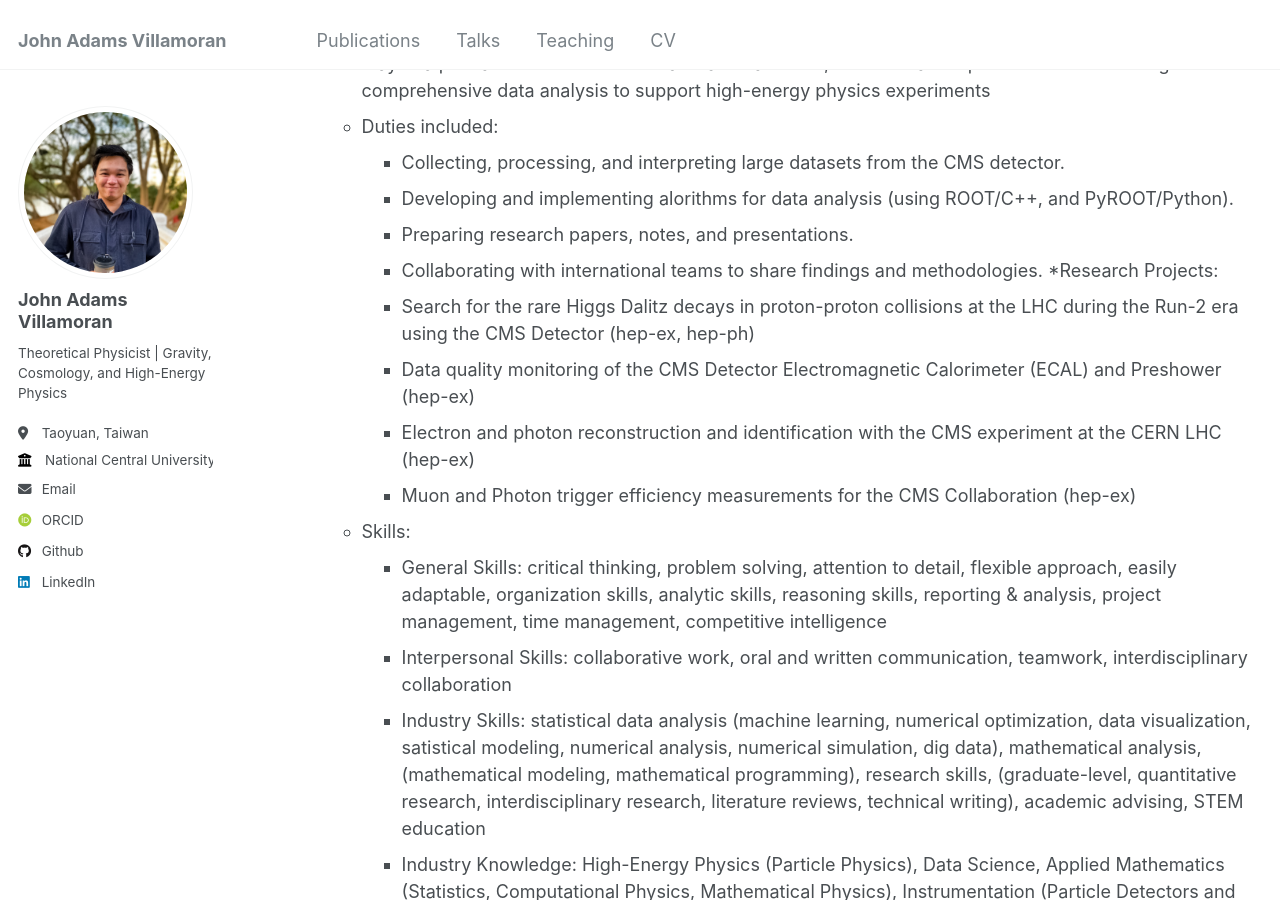
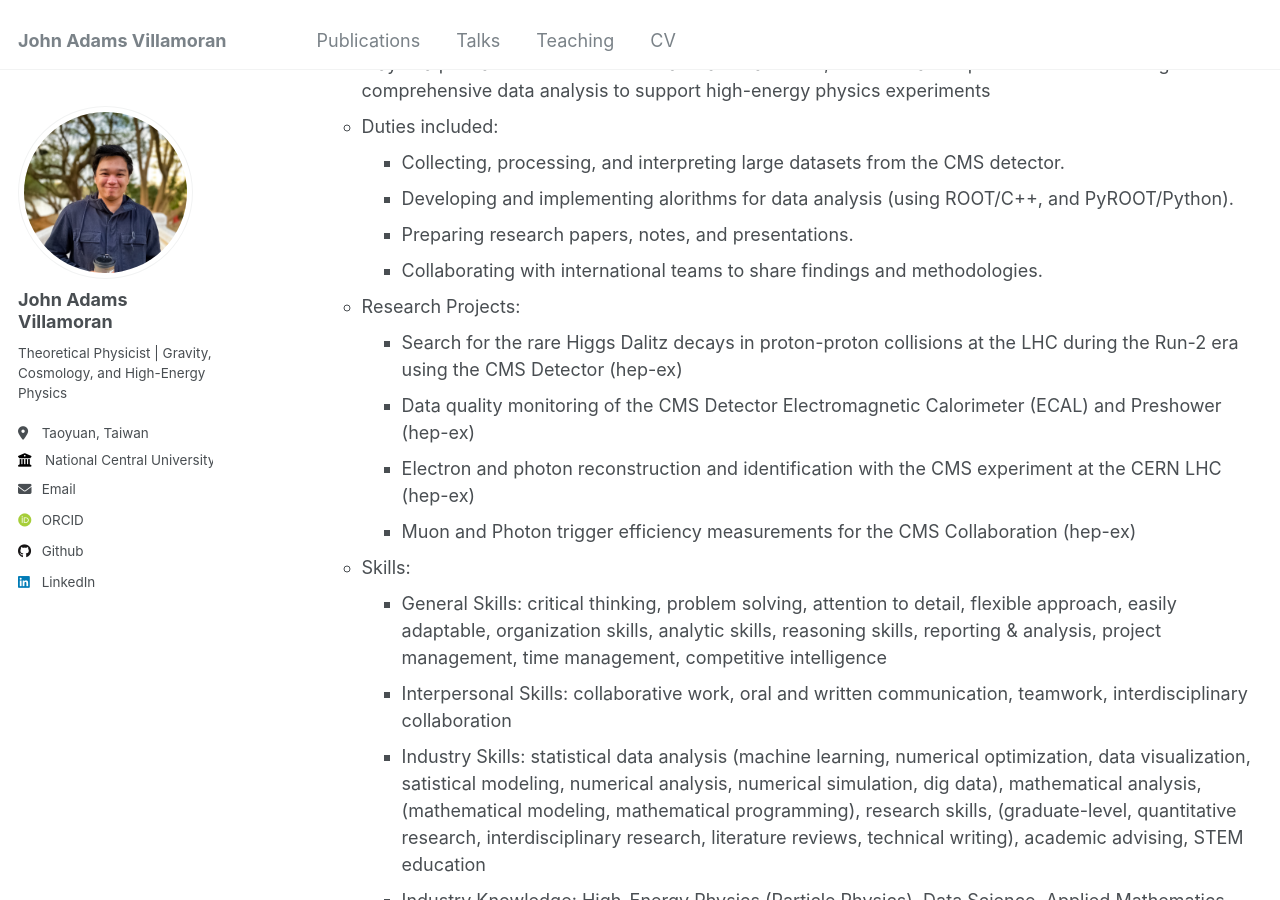
Before and after one commit to arceon09/arceon09.github.io, a Jekyll site: the page built from _pages/cv.md, in a window 1280 px wide and 900 px high, scrolled down 1507 px. Built offline with Jekyll 4.4.1, drawn with Linux system fonts in a browser that asks for light colours; some web fonts are replaced; some of the changed text lies outside the part shown.

Commit message:
minor bug fixes

```diff
--- a/_pages/cv.md
+++ b/_pages/cv.md
@@ -48,8 +48,8 @@ Research Experience
     * Developing and implementing alorithms for data analysis (using ROOT/C++, and PyROOT/Python).
     * Preparing research papers, notes, and presentations.
     * Collaborating with international teams to share findings and methodologies.
-  *Research Projects:
-    * Search for the rare Higgs Dalitz decays in proton-proton collisions at the LHC during the Run-2 era using the CMS Detector (hep-ex, hep-ph)
+  * Research Projects:
+    * Search for the rare Higgs Dalitz decays in proton-proton collisions at the LHC during the Run-2 era using the CMS Detector (hep-ex)
     * Data quality monitoring of the CMS Detector Electromagnetic Calorimeter (ECAL) and Preshower (hep-ex)
     * Electron and photon reconstruction and identification with the CMS experiment at the CERN LHC (hep-ex)
     * Muon and Photon trigger efficiency measurements for the CMS Collaboration (hep-ex)
```
Also changed, not shown: _teaching/2013-spring-teaching-1.md (+2 -2 lines).
